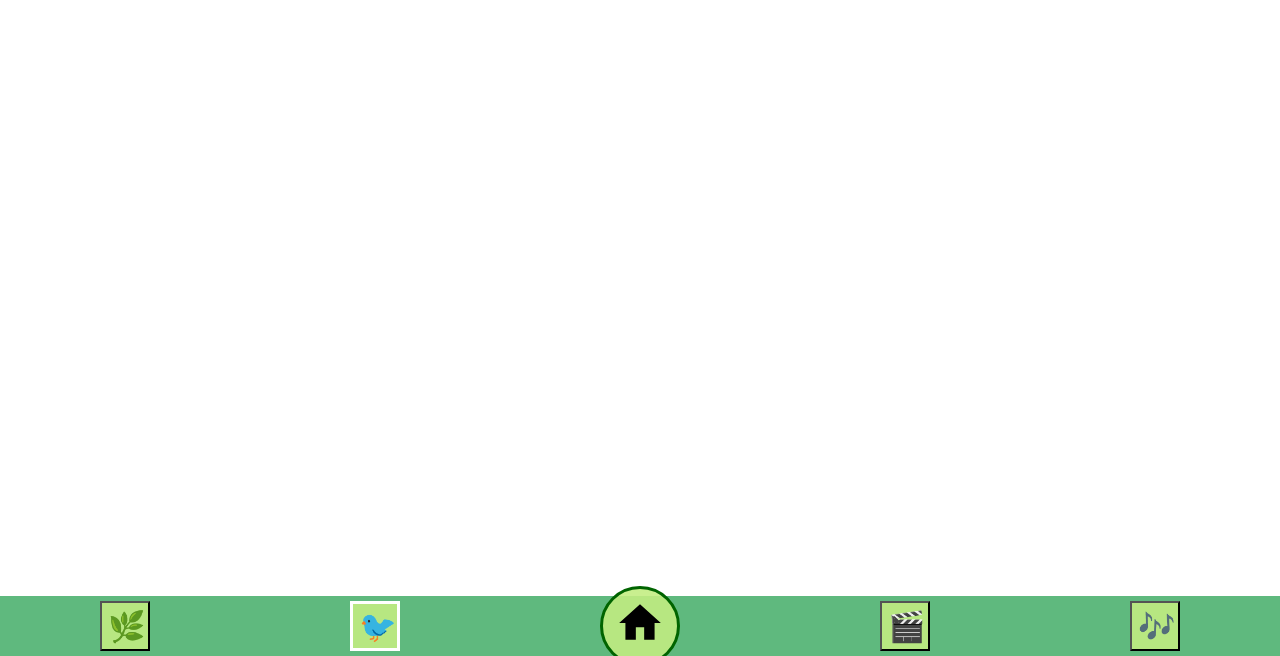
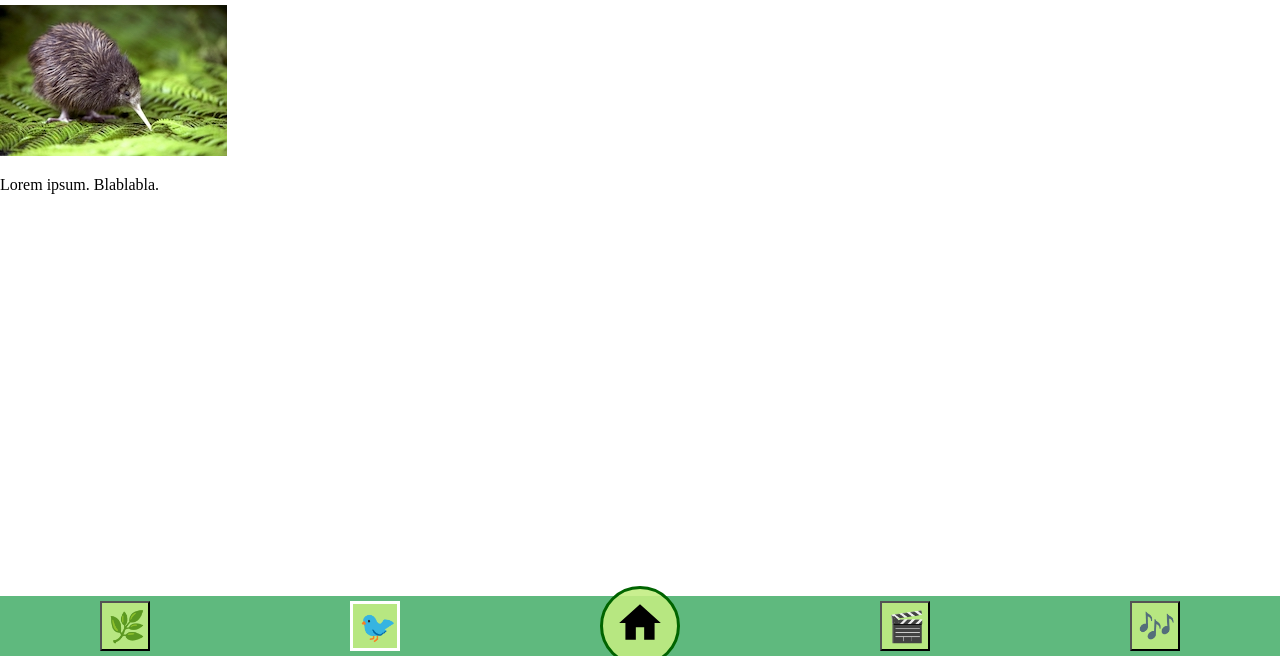
Before and after one commit to neuefische/newzeeland, a website: page fauna.html in a window 1280 px wide. Shown: the part 144-800 px from the top of the page. Drawn offline with nearby package versions, Linux system fonts and the light colour scheme; files that its build step writes are made by us from their sources.

Commit message:
Add Heading picture text with js

```diff
--- a/fauna.html
+++ b/fauna.html
@@ -9,6 +9,7 @@
   <body>
     <header class="header"><h1>New Zealand - Fauna</h1></header>
     <hr class="underline" />
+    <main class="main"></main>
     <footer class="bottom-nav">
       <a href="flora.html"><button class="btn-nav">🌿</button></a>
       <a href="fauna.html"
@@ -21,5 +22,6 @@
       <a href="movie.html"><button class="btn-nav">🎬</button></a>
       <a href="musik.html"><button class="btn-nav">🎶</button></a>
     </footer>
+    <script src="src/fauna.js" type="module"></script>
   </body>
 </html>
--- /dev/null
+++ b/src/fauna.js
@@ -0,0 +1,24 @@
+function kiwi() {
+  const container = document.createElement("article");
+  container.className = "card";
+  const heading = document.createElement("h2");
+  heading.className = "cardheader";
+  const image = document.createElement("img");
+  image.className = "cardimage";
+  const paragraph = document.createElement("p");
+  paragraph.className = "cardtext";
+
+  const headingText = document.createTextNode("Kiwi bird");
+  image.src = "pictures/kiwi.jpeg";
+  const paragraphText = document.createTextNode("Lorem ipsum. Blablabla.");
+
+  heading.appendChild(headingText);
+  paragraph.appendChild(paragraphText);
+  container.appendChild(heading);
+  container.appendChild(image);
+  container.appendChild(paragraph);
+
+  document.querySelector(".main").appendChild(container);
+}
+
+kiwi();
```
Also changed, not shown: pictures/kiwi.jpeg (added), 2 other files.
